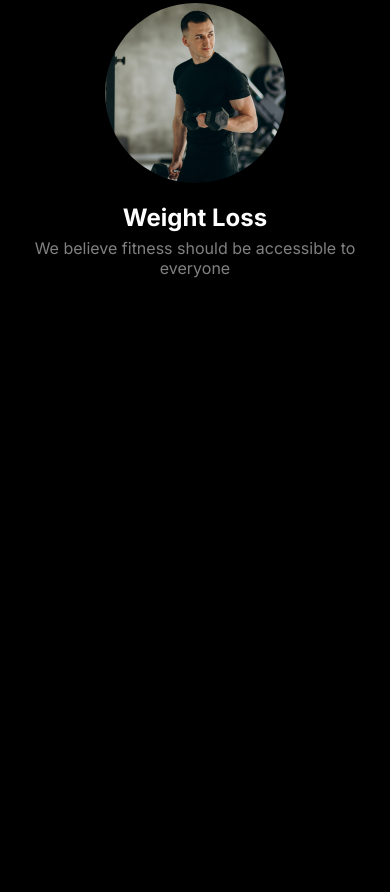
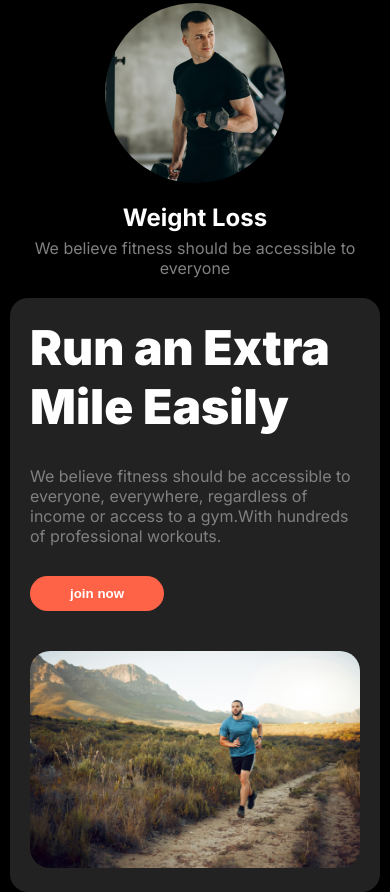
Before and after one commit to Rony-Ahmed6245/RB9-A2-versatile-ui, a plain HTML site: page index.htm in a window 390 px wide. Shown: the part 2292-3184 px from the top of the page. Before the commit the page ends 2590 px from the top, so only its background shows below. Drawn offline with Linux system fonts and the light colour scheme; a web font is replaced by a local one.

Commit message:
run section design compeleted

```diff
--- a/Css/style.css
+++ b/Css/style.css
@@ -190,7 +190,7 @@ span {
 }
 
 /*=================================================
-           responsive design
+           habit section css
 ===================================================*/
 .habit-text {
     display: flex;
@@ -205,6 +205,7 @@ span {
     font-size: 32px;
     font-weight: 900;
 }
+
 .habit-text div p {
     color: rgba(255, 255, 255, 0.5);
 
@@ -251,6 +252,52 @@ span {
 
     text-align: center;
     color: rgba(255, 255, 255, 0.5);
+}
+
+/*=================================================
+           run section css
+===================================================*/
+
+.run-section {
+    border-radius: 18px;
+    background: rgb(34, 34, 34);
+    /* height: 400px; */
+    margin-top: 50px;
+    padding: 20px;
+    display: flex;
+    justify-content: space-between;
+    align-items: center;
+    gap: 40px;
+}
+
+.run-section-content {
+    display: flex;
+    flex-direction: column;
+    gap: 30px;
+}
+
+.run-section-content h1 {
+    font-size: 48px;
+    font-weight: 900;
+}
+
+.run-section-content p {
+    color: gray;
+
+}
+
+.run-section-img img {
+    width: 100%;
+    border-radius: 20px;
+}
+
+.run-btn{
+    color: white;
+    background-color: tomato;
+    padding: 10px 40px;
+    border-radius: 50px;
+    border: none;
+    font-weight: 600;
 }
 
 /*=================================================
@@ -303,8 +350,23 @@ span {
         display: grid;
         grid-template-columns: repeat(1, 1fr);
     }
+
     .habit-text div {
         width: 100%;
         padding: 0 10px;
     }
+    /* run section  */
+    .run-section {
+        border-radius: 18px;
+        background: rgb(34, 34, 34);
+        /* height: 400px; */
+        margin-top: 50px;
+        padding: 20px;
+        display: flex;
+        justify-content: space-between;
+        align-items: center;
+        gap: 40px;
+        flex-direction: column;
+        margin: 0 10px;
+    }
 }
--- a/index.htm
+++ b/index.htm
@@ -113,6 +113,26 @@
 
     </section>
     <!-- habit section ends  -->
+
+
+    <section class="run-section common-width">
+        <div class="run-section-content">
+            <h1>
+                Run an Extra
+                Mile Easily
+            </h1>
+            <p>
+                We believe fitness should be accessible to everyone, everywhere, regardless of income or access to a
+                gym.With hundreds of professional workouts.
+            </p>
+            <div>
+                <button class="run-btn">join now</button>
+            </div>
+        </div>
+        <div class="run-section-img">
+            <img src="./images/run.jpg" alt="">
+        </div>
+    </section>
 </body>
 
 </html>
```
